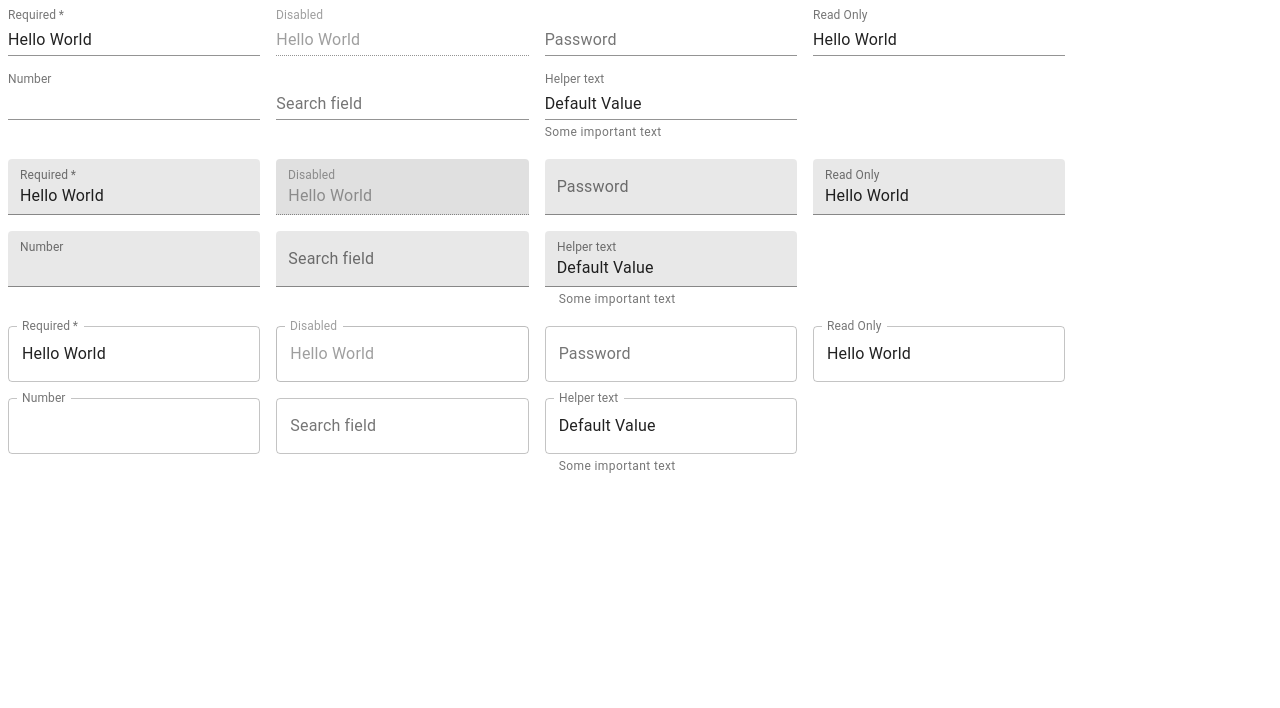
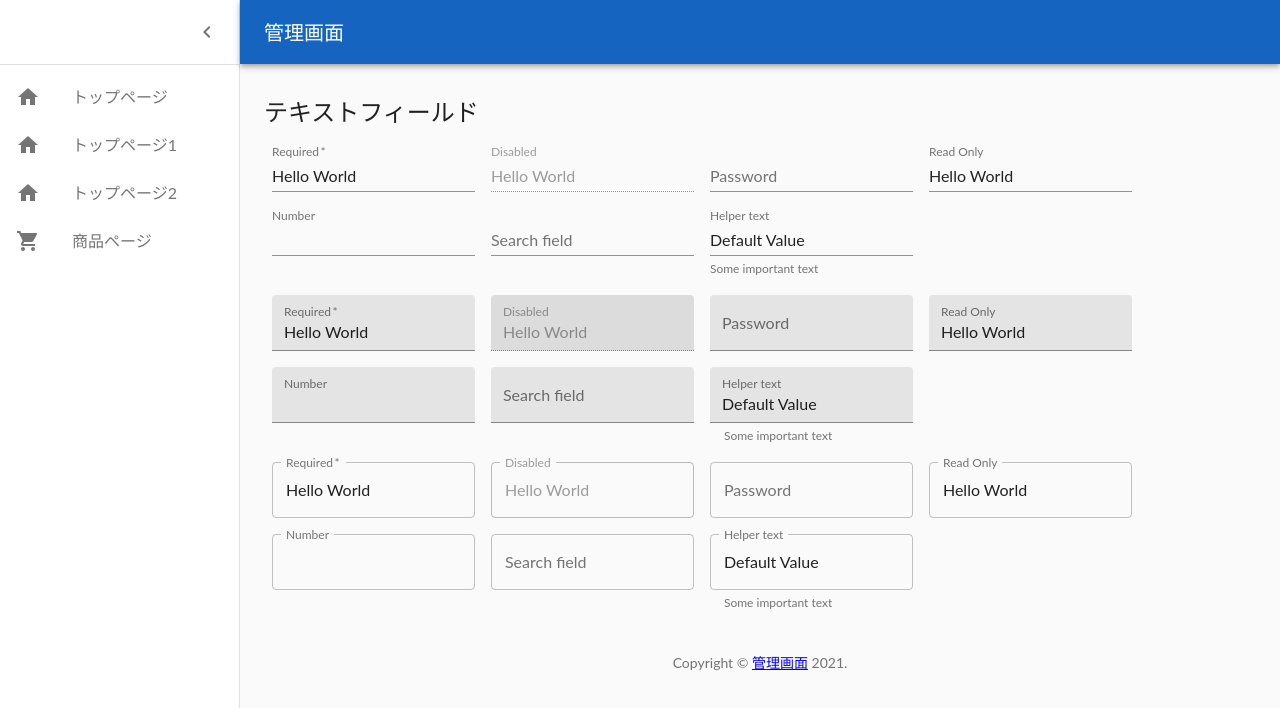
Before and after one commit to misaka3/react-typescript-template, a React (Create React App) app: page /text_fields in a window 1280 px wide. Shown: the top 708 px of the page. Built offline with nearby package versions, Linux system fonts and the light colour scheme; the HTML template or start-up script is replaced by a standard one.

Commit message:
add sidebar on the text fileds page

```diff
--- a/src/components/pages/TextFields.tsx
+++ b/src/components/pages/TextFields.tsx
@@ -1,5 +1,6 @@
 import React from 'react';
 import TextField from '@material-ui/core/TextField';
+import GenericTemplate from "../templates/GenericTemplate";
 import { createStyles, makeStyles, Theme } from '@material-ui/core/styles';
 
 const useStyles = makeStyles((theme: Theme) =>
@@ -17,6 +18,8 @@ export default function FormPropsTextFields() {
   const classes = useStyles();
 
   return (
+
+    <GenericTemplate title="テキストフィールド">
       <form className={classes.root} noValidate autoComplete="off">
         <div>
           <TextField required id="standard-required" label="Required" defaultValue="Hello World" />
@@ -150,5 +153,6 @@ export default function FormPropsTextFields() {
           />
         </div>
       </form>
+    </GenericTemplate>
   );
 }
```
Lines whose indentation alone changed are shown as unchanged.
